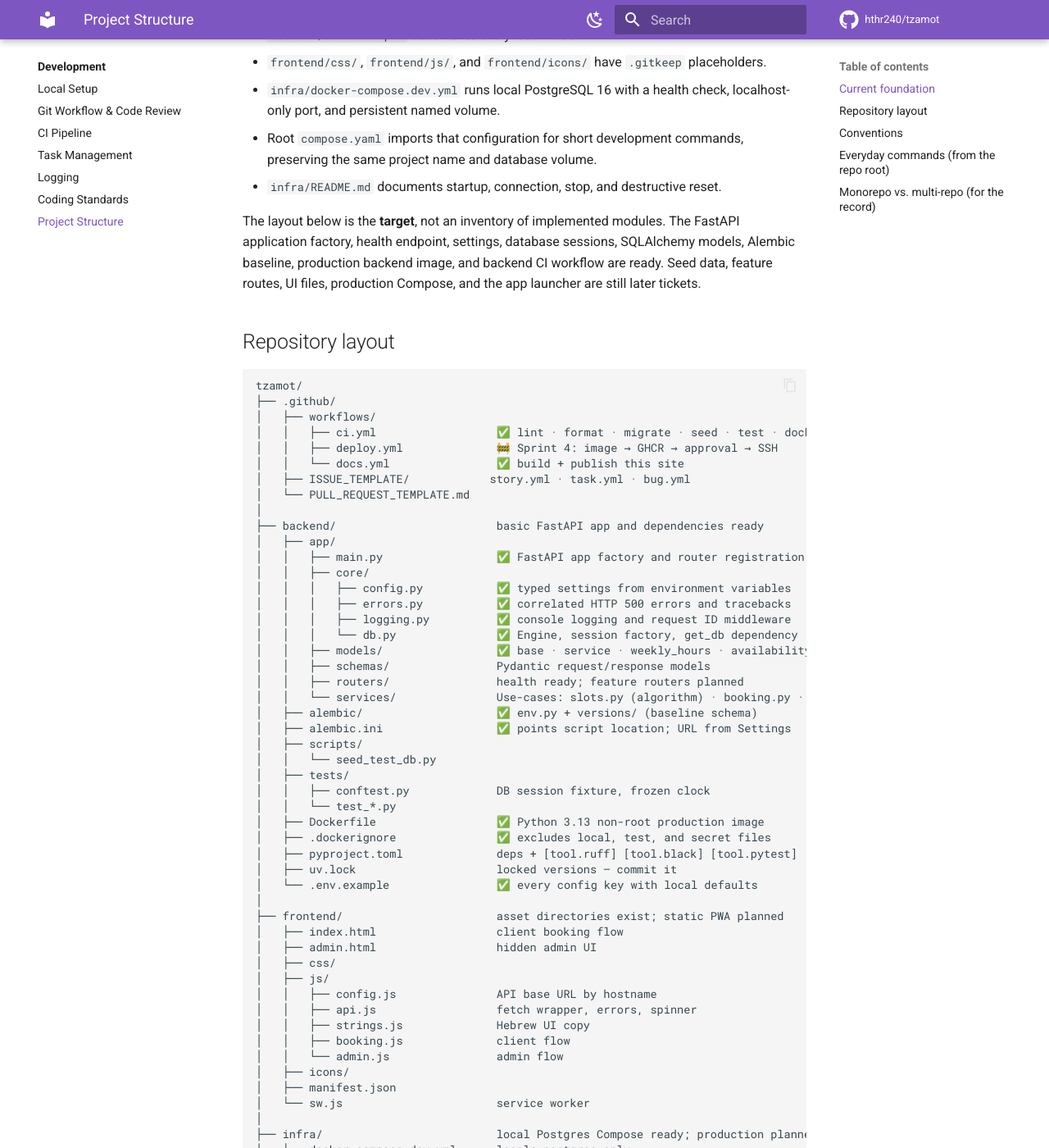
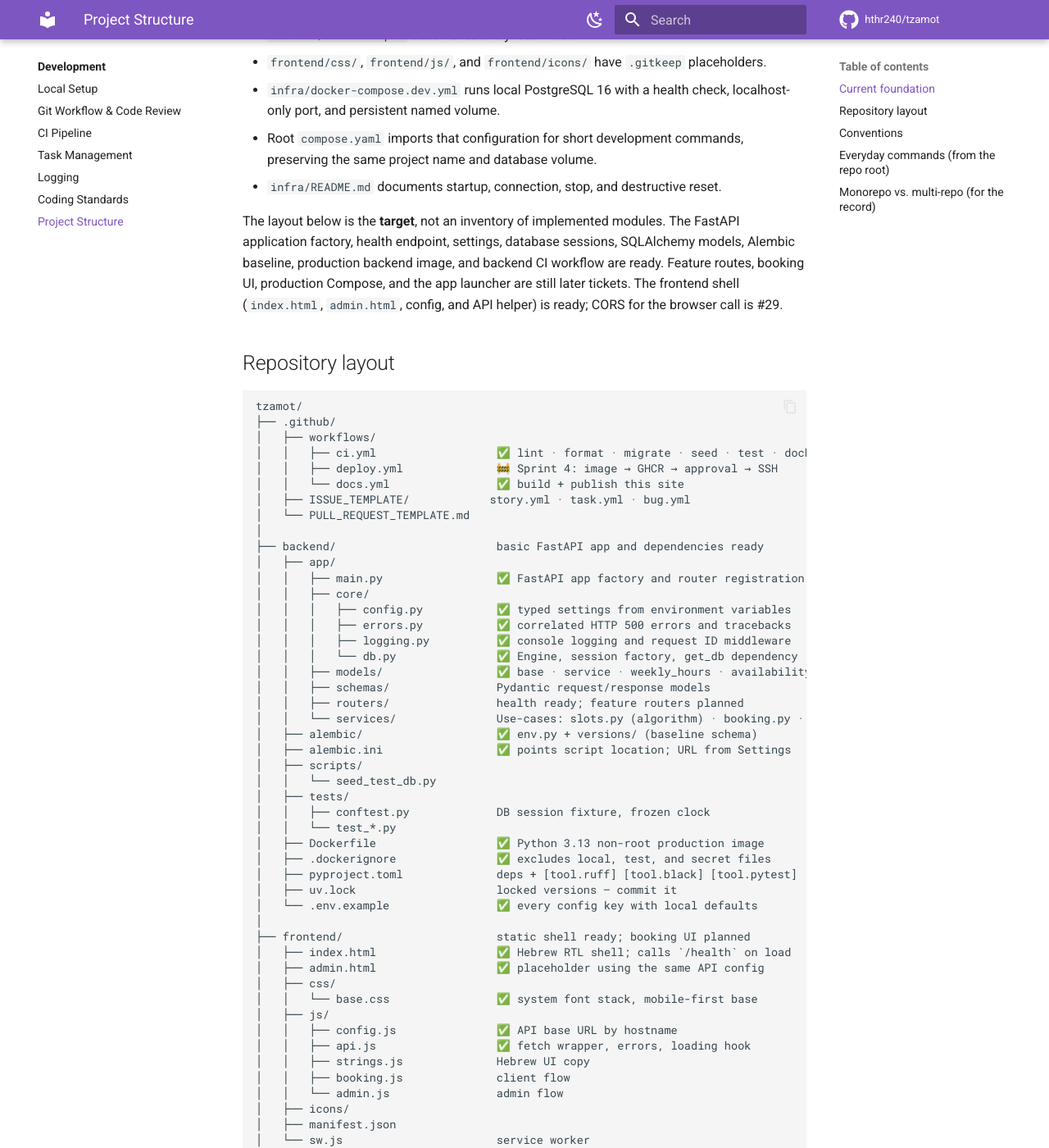
Before and after one commit to hthr240/tzamot, an MkDocs documentation site: the page built from docs/development/project-structure.md, in a window 1280 px wide and 1400 px high, scrolled down 638 px. Shown: the whole window at 82% size. Built offline with MkDocs 1.6.1 and Material for MkDocs 9.7.7, drawn with Linux system fonts in a browser that asks for light colours; emoji names are drawn with the system emoji font; comment, search, counter and statistics services are not loaded.

Commit message:
Document the landed frontend shell
Local setup and the Sprint 1 checklist now point at the shell; CORS remains #29.

Co-authored-by: Cursor <cursoragent@cursor.com>

```diff
--- a/docs/development/project-structure.md
+++ b/docs/development/project-structure.md
@@ -29,8 +29,9 @@ The layout below is the **target**, not an inventory of implemented modules.
 The FastAPI application factory, health endpoint, settings, database sessions,
 SQLAlchemy models, Alembic baseline, production backend image, and backend CI
 workflow are ready.
-Seed data, feature routes, UI files, production Compose, and the app launcher
-are still later tickets.
+Feature routes, booking UI, production Compose, and the app launcher are still
+later tickets. The frontend shell (`index.html`, `admin.html`, config, and API
+helper) is ready; CORS for the browser call is #29.
 
 ## Repository layout
 
@@ -69,13 +70,14 @@ tzamot/
 │   ├── uv.lock                     locked versions — commit it
 │   └── .env.example                ✅ every config key with local defaults
 │
-├── frontend/                       asset directories exist; static PWA planned
-│   ├── index.html                  client booking flow
-│   ├── admin.html                  hidden admin UI
+├── frontend/                       static shell ready; booking UI planned
+│   ├── index.html                  ✅ Hebrew RTL shell; calls `/health` on load
+│   ├── admin.html                  ✅ placeholder using the same API config
 │   ├── css/
+│   │   └── base.css                ✅ system font stack, mobile-first base
 │   ├── js/
-│   │   ├── config.js               API base URL by hostname
-│   │   ├── api.js                  fetch wrapper, errors, spinner
+│   │   ├── config.js               ✅ API base URL by hostname
+│   │   ├── api.js                  ✅ fetch wrapper, errors, loading hook
 │   │   ├── strings.js              Hebrew UI copy
 │   │   ├── booking.js              client flow
 │   │   └── admin.js                admin flow
```
Also changed, not shown: docs/architecture/frontend.md (+1 -1 lines), docs/development/local-setup.md (+7 -2 lines), docs/roadmap/index.md (+1 -1 lines), docs/roadmap/sprint-1.md (+1 -1 lines).
